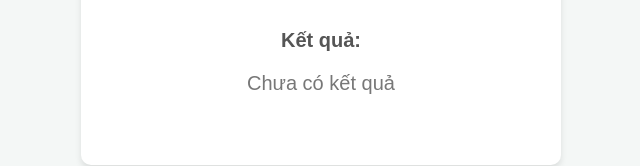
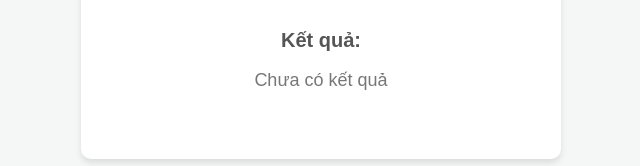
Before and after one commit to sontn/thansohoc-react-app, a React (Create React App) app: page / in a window 1280 px wide. Shown: the part 281-447 px from the top of the page, without its empty margins (321-961 px from the left). Built offline with nearby package versions, Linux system fonts and the light colour scheme.

Commit message:
Change fontsize to 18px

```diff
--- a/src/App.css
+++ b/src/App.css
@@ -81,7 +81,7 @@ p {
 }
 
 #result p {
-  font-size: 20px;
+  font-size: 18px;
 }
 
 #error {
```
